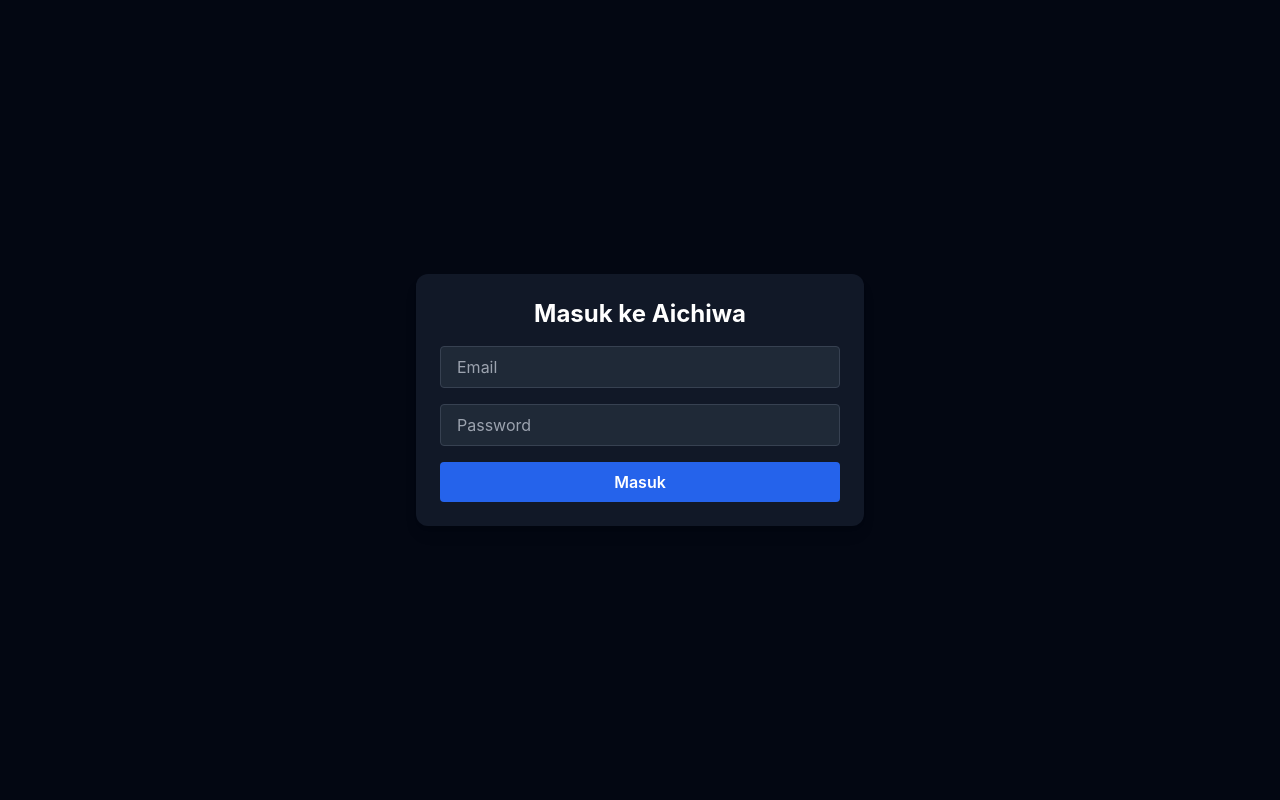
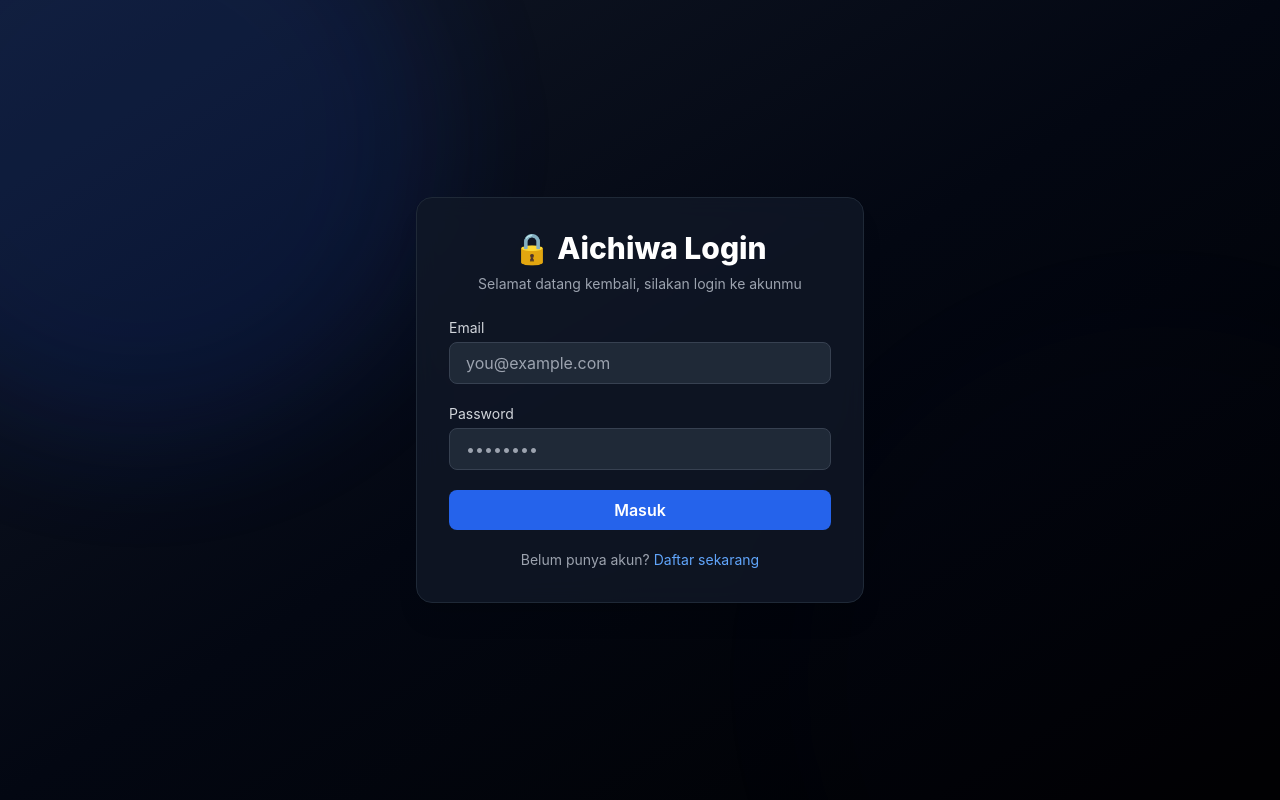
Before and after one commit to Rehannnaja/Aichiwa, a Next.js app: page /login in a window 1280 px wide. Built offline with nearby package versions, Linux system fonts and the light colour scheme.

Commit message:
Update login.tsx

```diff
--- a/pages/login.tsx
+++ b/pages/login.tsx
@@ -1,4 +1,4 @@
-import Head from 'next/head';
+import Head from "next/head";
 
 export default function LoginPage() {
   return (
@@ -6,26 +6,50 @@
       <Head>
         <title>Masuk | Aichiwa</title>
       </Head>
-      <div className="min-h-screen flex items-center justify-center bg-gray-950 text-white">
-        <div className="p-6 bg-gray-900 rounded-xl w-full max-w-md shadow-lg">
-          <h1 className="text-2xl font-bold mb-4 text-center">Masuk ke Aichiwa</h1>
-          <form className="space-y-4">
+      <div className="min-h-screen bg-gradient-to-br from-gray-900 via-gray-950 to-black flex items-center justify-center relative overflow-hidden">
+        {/* Background Glow */}
+        <div className="absolute w-[600px] h-[600px] bg-blue-700/20 rounded-full blur-3xl animate-pulse -top-40 -left-40"></div>
+        <div className="absolute w-[400px] h-[400px] bg-indigo-500/20 rounded-full blur-2xl animate-ping -bottom-20 -right-20"></div>
+
+        {/* Login Card */}
+        <div className="relative z-10 bg-gray-900/80 border border-gray-800 backdrop-blur-md p-8 rounded-2xl w-full max-w-md shadow-xl text-white">
+          <div className="text-center mb-6">
+            <h1 className="text-3xl font-extrabold">🔒 Aichiwa Login</h1>
+            <p className="text-gray-400 mt-2 text-sm">Selamat datang kembali, silakan login ke akunmu</p>
+          </div>
+
+          <form className="space-y-5">
+            <div>
+              <label className="block text-sm mb-1 text-gray-300">Email</label>
               <input
                 type="email"
-              placeholder="Email"
-              className="w-full px-4 py-2 bg-gray-800 border border-gray-700 rounded"
+                placeholder="you@example.com"
+                className="w-full px-4 py-2 bg-gray-800 border border-gray-700 rounded-lg focus:outline-none focus:ring-2 focus:ring-blue-600 transition"
               />
+            </div>
+
+            <div>
+              <label className="block text-sm mb-1 text-gray-300">Password</label>
               <input
                 type="password"
-              placeholder="Password"
-              className="w-full px-4 py-2 bg-gray-800 border border-gray-700 rounded"
+                placeholder="••••••••"
+                className="w-full px-4 py-2 bg-gray-800 border border-gray-700 rounded-lg focus:outline-none focus:ring-2 focus:ring-blue-600 transition"
               />
+            </div>
+
             <button
               type="submit"
-              className="w-full py-2 bg-blue-600 hover:bg-blue-700 transition rounded font-semibold"
+              className="w-full py-2 bg-blue-600 hover:bg-blue-700 rounded-lg font-semibold transition duration-200"
             >
               Masuk
             </button>
+
+            <p className="text-center text-sm text-gray-400">
+              Belum punya akun?{" "}
+              <a href="/register" className="text-blue-400 hover:underline">
+                Daftar sekarang
+              </a>
+            </p>
           </form>
         </div>
       </div>
```
Lines whose indentation alone changed are shown as unchanged.
